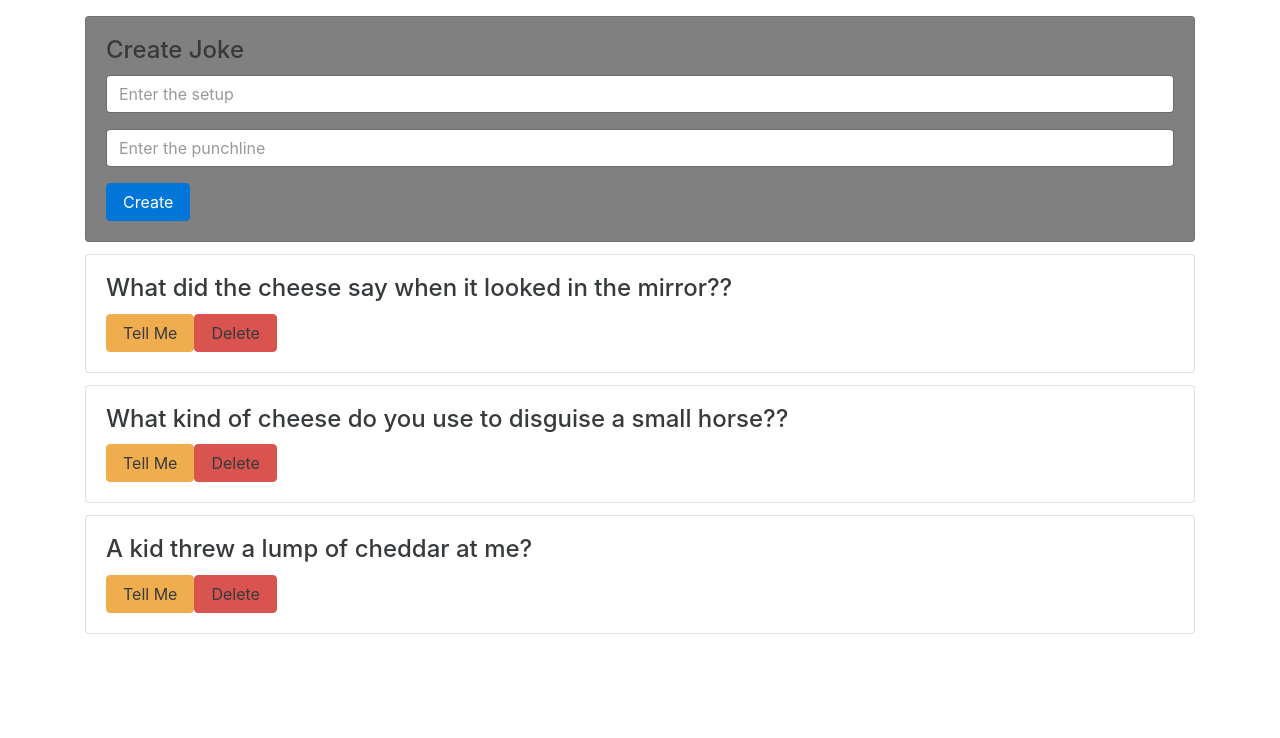
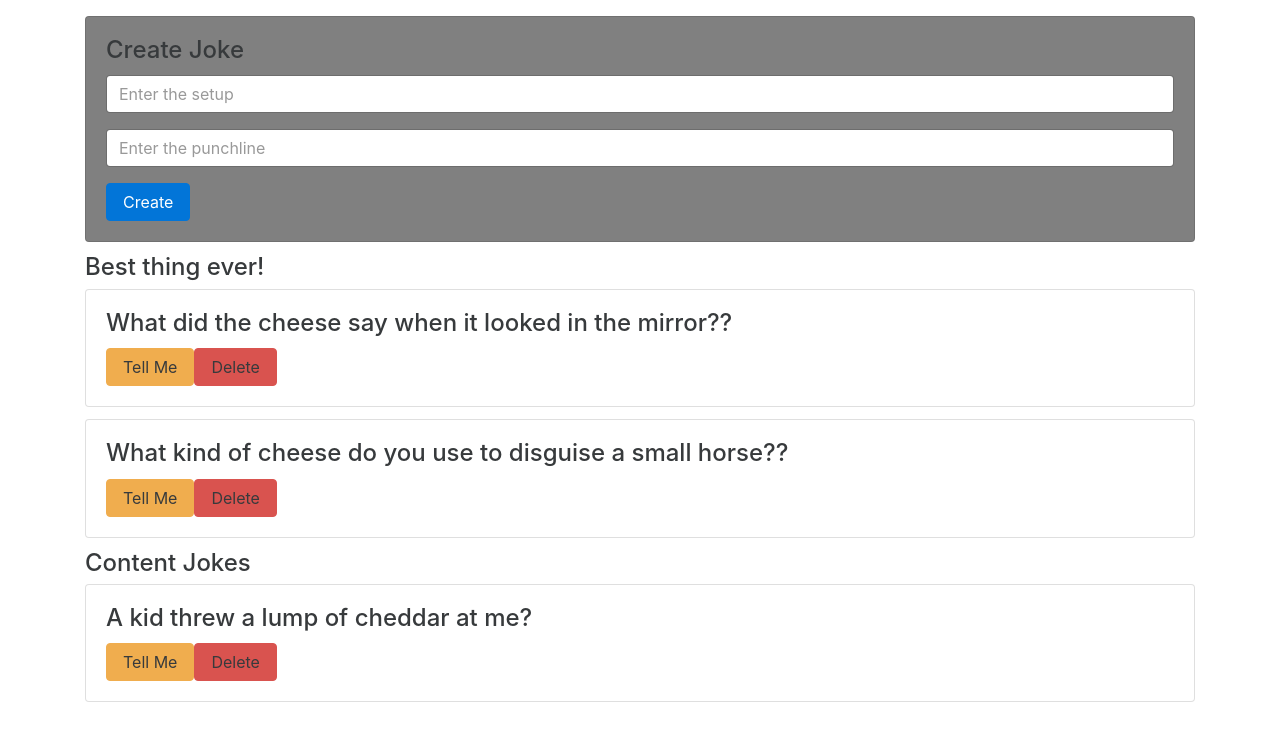
Before and after one commit to liz-zepeda/joke, an Angular app: page / in a window 1280 px wide. Shown: the top 738 px of the page. Built offline with nearby package versions, Linux system fonts and the light colour scheme.

Commit message:
ViewChild, ViewChildren, ContentChild

```diff
--- a/src/app/app.component.html
+++ b/src/app/app.component.html
@@ -1,3 +1,6 @@
 <app-joke-list>
-
+  <app-joke [joke]="joke">
+    <span class="setup"> {{joke.setup }}?</span>
+    <h1 class="punchline"> {{ joke.punchline}} </h1>
+  </app-joke>
 </app-joke-list>
--- a/src/app/app.component.ts
+++ b/src/app/app.component.ts
@@ -1,4 +1,5 @@
 import { Component } from '@angular/core';
+import { Joke } from './joke';
 
 @Component({
   selector: 'app-root',
@@ -6,5 +7,9 @@ import { Component } from '@angular/core';
   styleUrls: ['./app.component.css']
 })
 export class AppComponent {
-  title = 'app works!';
+
+  joke: Joke = new Joke(
+    'A kid threw a lump of cheddar at me',
+    'I thought ‘That’s not very mature’'
+  );
 }
--- a/src/app/joke-list/joke-list.component.html
+++ b/src/app/joke-list/joke-list.component.html
@@ -1,5 +1,9 @@
 <app-joke-form (jokeCreated)="addJoke($event)"></app-joke-form>
+<h4 #header>View Jokes</h4>
 <app-joke *ngFor="let j of jokes" [joke]="j" (jokeDeleted)="deleteJoke($event)">
   <span class="setup"> {{j.setup }}?</span>
   <h1 class="punchline"> {{ j.punchline}} </h1>
 </app-joke>
+
+<h4>Content Jokes</h4>
+<ng-content></ng-content>
--- a/src/app/joke-list/joke-list.component.ts
+++ b/src/app/joke-list/joke-list.component.ts
@@ -1,25 +1,45 @@
-import { Component, OnInit } from '@angular/core';
+import { Component, OnInit, ViewChild, AfterViewInit, ViewChildren, QueryList, ElementRef, ContentChild, AfterContentInit } from '@angular/core';
 import { Joke } from 'app/joke';
+import { JokeComponent } from 'app/joke/joke.component';
 
 @Component({
   selector: 'app-joke-list',
   templateUrl: './joke-list.component.html',
   styleUrls: ['./joke-list.component.css']
 })
-export class JokeListComponent {
+export class JokeListComponent implements AfterViewInit, AfterContentInit {
+
+  @ViewChild(JokeComponent) jokeViewChild: JokeComponent;
+  @ViewChildren(JokeComponent) jokeViewChildren: QueryList<JokeComponent>;
+  @ViewChild("header") headerEl: ElementRef;
+
+  @ContentChild(JokeComponent) jokeContentChild: JokeComponent;
+
   jokes: Joke[];
 
   constructor() {
     this.jokes = [
       new Joke('What did the cheese say when it looked in the mirror?', 'Hello-me (Halloumi)'),
       new Joke('What kind of cheese do you use to disguise a small horse?', 'Mask-a-pony (Mascarpone)'),
-      new Joke('A kid threw a lump of cheddar at me', 'I thought ‘That’s not very mature’'),
+      // new Joke('A kid threw a lump of cheddar at me', 'I thought ‘That’s not very mature’'),
     ];
   }
+  ngAfterContentInit(): void {
+    console.log(`ngAfterViewInit jokeContentChild - ${this.jokeContentChild}`);
+  }
 
+  ngAfterViewInit(): void {
+   console.log(`ngAfterViewInit jokeViewChild - ${this.jokeViewChild}`);
+   const jokes: JokeComponent[] = this.jokeViewChildren.toArray();
+   console.log('ngAfterViewInit jokes', jokes);
 
-  addJoke(joke){
-    this.jokes.unshift(joke)
+   console.log('ngAfterViewInit headerEl', this.headerEl);
+   this.headerEl.nativeElement.textContent = "Best thing ever!"
+
+  }
+
+  addJoke(joke) {
+    this.jokes.unshift(joke);
   }
 
   deleteJoke(joke) {
```
